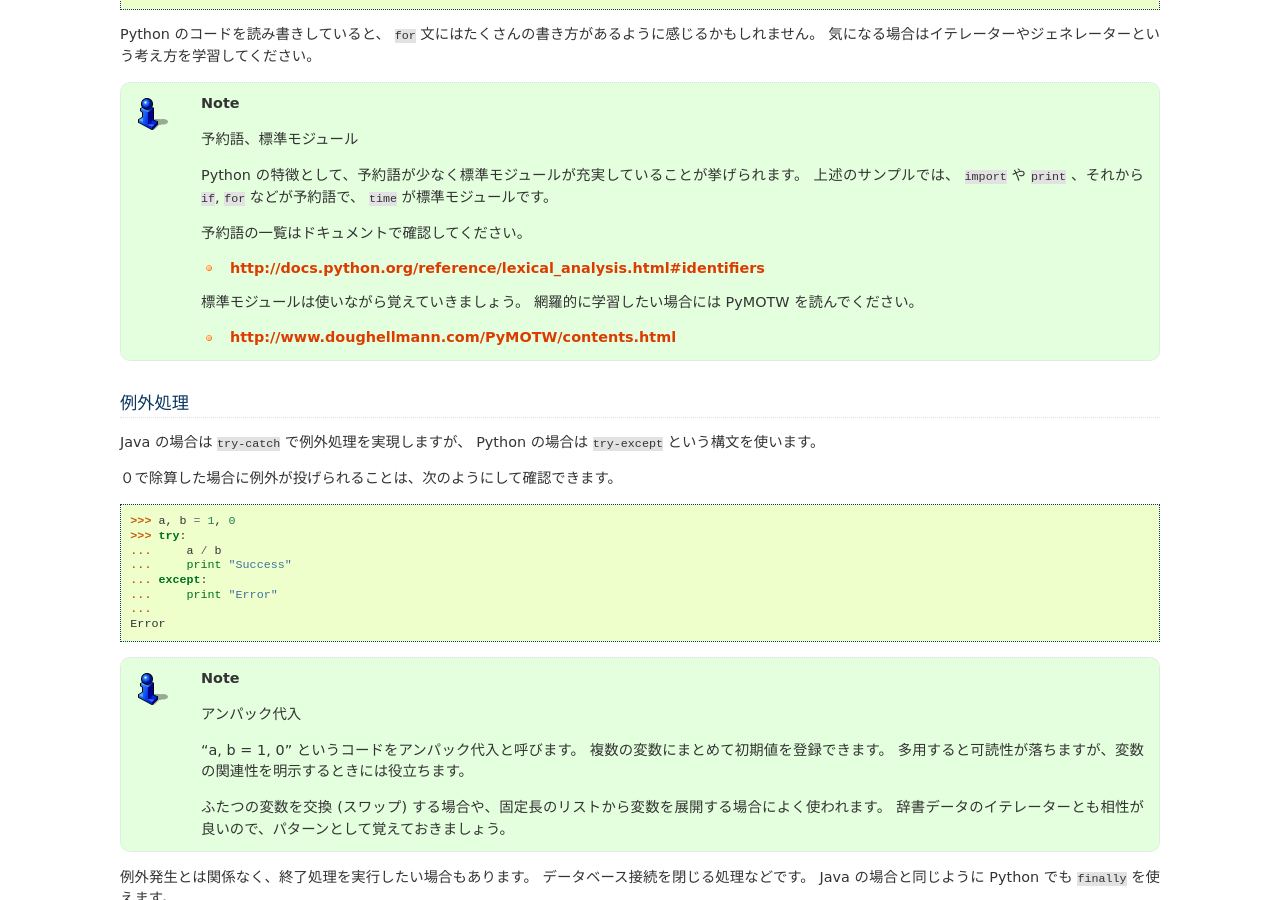
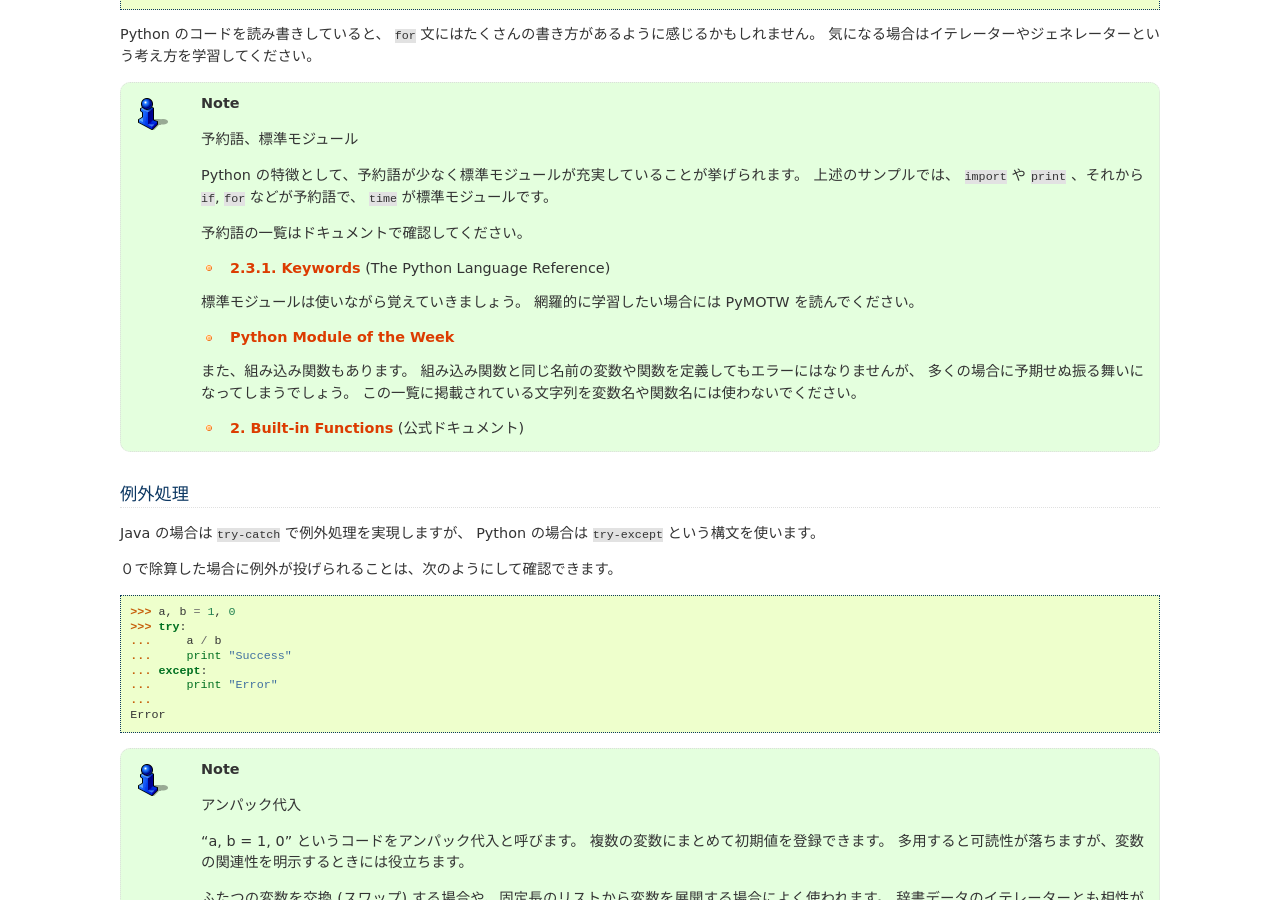
Before and after one commit to skitazaki/python-school-ja, a Sphinx documentation site: the page built from doc/basic-syntax.txt, in a window 1280 px wide and 900 px high, scrolled down 809 px. Built offline with Sphinx 7.4.7, drawn with Linux system fonts in a browser that asks for light colours.

```diff
--- a/doc/basic-syntax.txt
+++ b/doc/basic-syntax.txt
@@ -57,12 +57,23 @@ Python のコードを読み書きしていると、 ``for`` 文にはたくさ
 
     予約語の一覧はドキュメントで確認してください。
 
-    * http://docs.python.org/reference/lexical_analysis.html#identifiers
+    * `2.3.1. Keywords`_ (The Python Language Reference)
 
     標準モジュールは使いながら覚えていきましょう。
     網羅的に学習したい場合には PyMOTW を読んでください。
 
-    * http://www.doughellmann.com/PyMOTW/contents.html
+    * `Python Module of the Week`_
+
+    また、組み込み関数もあります。
+    組み込み関数と同じ名前の変数や関数を定義してもエラーにはなりませんが、
+    多くの場合に予期せぬ振る舞いになってしまうでしょう。
+    この一覧に掲載されている文字列を変数名や関数名には使わないでください。
+
+    * `2. Built-in Functions`_ (公式ドキュメント)
+
+.. _`2.3.1. Keywords`: http://docs.python.org/reference/lexical_analysis.html#keywords
+.. _`2. Built-in Functions`: http://docs.python.org/library/functions.html
+.. _Python Module of the Week: http://www.doughellmann.com/PyMOTW/contents.html
 
 例外処理
 ========
--- a/doc/csv-2.txt
+++ b/doc/csv-2.txt
@@ -19,7 +19,7 @@ CSV ファイルの処理方法 - 2
 
 標準 csv モジュール
 ===================
-csv モジュールを使って、 :doc:`processing-csv-file-1` と同様の処理を実装しましょう。
+csv モジュールを使って、 :doc:`csv-1` と同様の処理を実装しましょう。
 
 :file:`csv-2.py`
 
```
Also changed, not shown: doc/csv-6.txt (+11 -1 lines).
